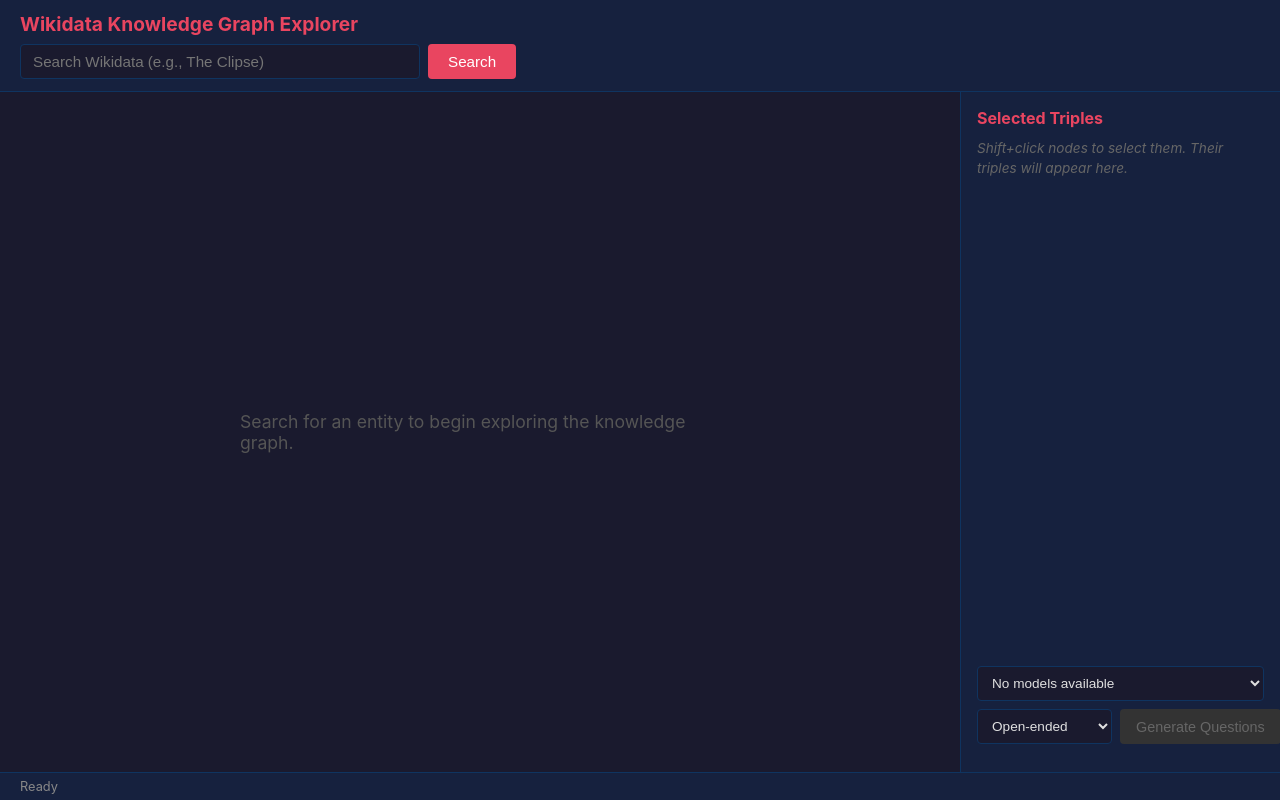
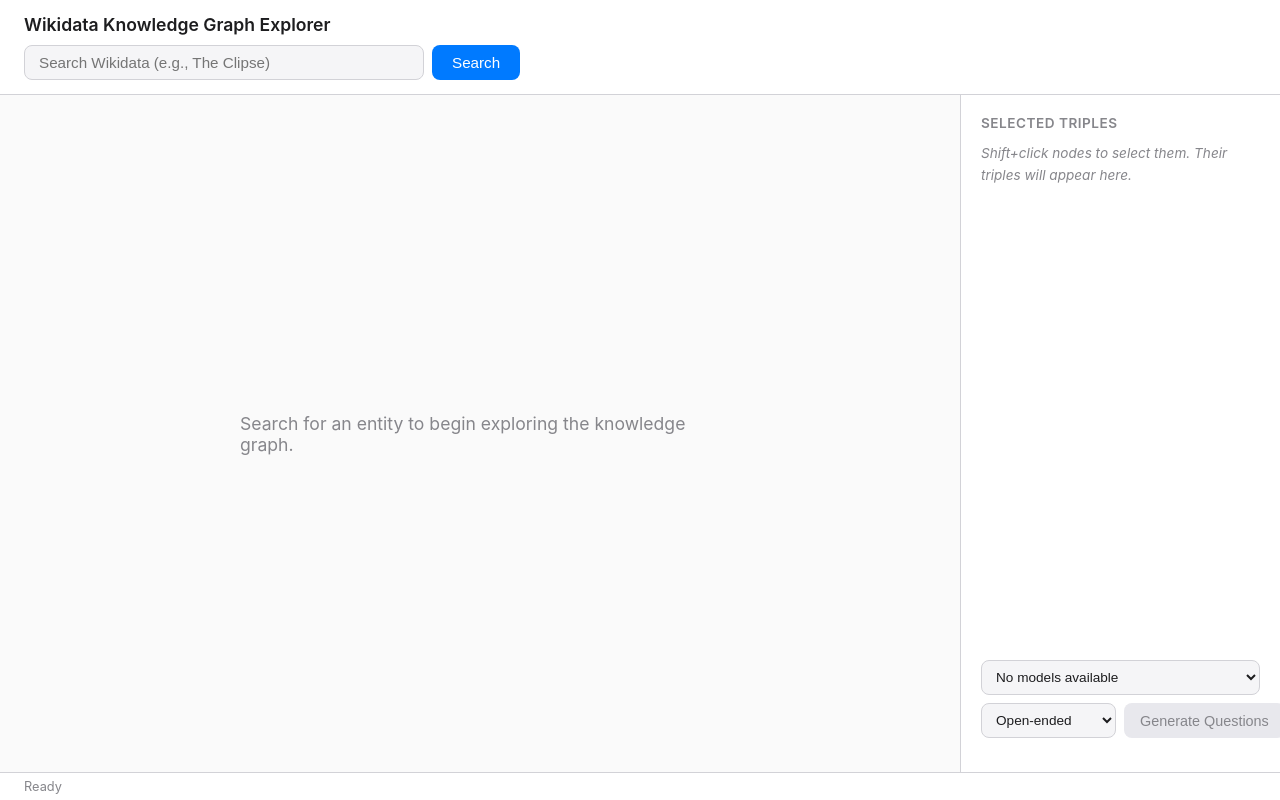
Before and after one commit to joelawalsh01/wikidata-explorer, a Flask app: page / in a window 1280 px wide. Run offline with Flask 3, Linux system fonts and the light colour scheme; data that the repository does not hold is empty; some libraries are stand-ins or nearby versions.

Commit message:
Restyle UI with light Apple-inspired palette
Replace dark navy theme with clean white/gray surfaces, Apple blue
accent (#007aff), 8px radii, subtle focus rings, and iOS system
colors for graph nodes.

Co-Authored-By: Claude Opus 4.6 <noreply@anthropic.com>

```diff
--- a/static/app.js
+++ b/static/app.js
@@ -5,11 +5,11 @@ let selectedNodes = new Set();  // QIDs of shift-selected nodes
 const expandedNodes = new Set(); // QIDs already expanded
 
 const DEPTH_COLORS = {
-    0: '#f08080',  // lightcoral
-    1: '#87ceeb',  // skyblue
-    2: '#90ee90',  // lightgreen
+    0: '#007aff',  // blue — root
+    1: '#5ac8fa',  // teal
+    2: '#34c759',  // green
 };
-const DEPTH_COLOR_DEFAULT = '#dda0dd'; // plum for depth 3+
+const DEPTH_COLOR_DEFAULT = '#af52de'; // purple for depth 3+
 
 const HUB_SITELINKS_THRESHOLD = 50;
 
@@ -30,8 +30,8 @@ function initCytoscape() {
                     'text-wrap': 'wrap',
                     'text-max-width': '100px',
                     'font-size': '11px',
-                    'color': '#e0e0e0',
-                    'text-outline-color': '#1a1a2e',
+                    'color': '#1d1d1f',
+                    'text-outline-color': '#fafafa',
                     'text-outline-width': 2,
                     'background-color': function(ele) {
                         var d = ele.data('depth');
@@ -51,7 +51,7 @@ function initCytoscape() {
                         return ele.data('sitelinks') >= HUB_SITELINKS_THRESHOLD ? 4 : 1;
                     },
                     'border-color': function(ele) {
-                        return ele.data('sitelinks') >= HUB_SITELINKS_THRESHOLD ? '#ffd700' : '#555';
+                        return ele.data('sitelinks') >= HUB_SITELINKS_THRESHOLD ? '#ff9f0a' : '#d2d2d7';
                     },
                 }
             },
@@ -59,7 +59,7 @@ function initCytoscape() {
                 selector: 'node.selected-node',
                 style: {
                     'border-width': 4,
-                    'border-color': '#e94560',
+                    'border-color': '#007aff',
                 }
             },
             {
@@ -67,12 +67,12 @@ function initCytoscape() {
                 style: {
                     'label': 'data(label)',
                     'font-size': '9px',
-                    'color': '#aaa',
+                    'color': '#86868b',
                     'text-rotation': 'autorotate',
-                    'text-outline-color': '#1a1a2e',
+                    'text-outline-color': '#fafafa',
                     'text-outline-width': 1.5,
-                    'line-color': '#444',
-                    'target-arrow-color': '#444',
+                    'line-color': '#c7c7cc',
+                    'target-arrow-color': '#c7c7cc',
                     'target-arrow-shape': 'triangle',
                     'curve-style': 'bezier',
                     'width': 1.5,
--- a/static/style.css
+++ b/static/style.css
@@ -9,21 +9,22 @@ body {
     display: flex;
     flex-direction: column;
     height: 100vh;
-    background: #1a1a2e;
-    color: #e0e0e0;
+    background: #f5f5f7;
+    color: #1d1d1f;
 }
 
 header {
-    padding: 12px 20px;
-    background: #16213e;
-    border-bottom: 1px solid #0f3460;
+    padding: 14px 24px;
+    background: #fff;
+    border-bottom: 1px solid #d2d2d7;
     position: relative;
 }
 
 header h1 {
-    font-size: 1.2rem;
-    margin-bottom: 8px;
-    color: #e94560;
+    font-size: 1.1rem;
+    font-weight: 600;
+    margin-bottom: 10px;
+    color: #1d1d1f;
 }
 
 #search-bar {
@@ -34,43 +35,46 @@ header h1 {
 #search-input {
     flex: 1;
     max-width: 400px;
-    padding: 8px 12px;
-    border: 1px solid #0f3460;
-    border-radius: 4px;
-    background: #1a1a2e;
-    color: #e0e0e0;
+    padding: 8px 14px;
+    border: 1px solid #d2d2d7;
+    border-radius: 8px;
+    background: #f5f5f7;
+    color: #1d1d1f;
     font-size: 0.95rem;
 }
 
 #search-input:focus {
     outline: none;
-    border-color: #e94560;
+    border-color: #007aff;
+    box-shadow: 0 0 0 3px rgba(0, 122, 255, 0.15);
 }
 
 #search-btn {
     padding: 8px 20px;
-    background: #e94560;
+    background: #007aff;
     color: white;
     border: none;
-    border-radius: 4px;
+    border-radius: 8px;
     cursor: pointer;
     font-size: 0.95rem;
+    font-weight: 500;
 }
 
 #search-btn:hover {
-    background: #c73652;
+    background: #0066d6;
 }
 
 #search-results {
     position: absolute;
     top: 100%;
-    left: 20px;
-    right: 20px;
+    left: 24px;
+    right: 24px;
     max-width: 420px;
-    background: #16213e;
-    border: 1px solid #0f3460;
+    background: #fff;
+    border: 1px solid #d2d2d7;
     border-top: none;
-    border-radius: 0 0 4px 4px;
+    border-radius: 0 0 8px 8px;
+    box-shadow: 0 4px 12px rgba(0,0,0,0.08);
     z-index: 100;
     max-height: 300px;
     overflow-y: auto;
@@ -84,27 +88,27 @@ header h1 {
 .search-result-item {
     padding: 10px 14px;
     cursor: pointer;
-    border-bottom: 1px solid #0f3460;
+    border-bottom: 1px solid #f0f0f0;
 }
 
 .search-result-item:hover {
-    background: #0f3460;
+    background: #f5f5f7;
 }
 
 .search-result-item .label {
     font-weight: 600;
-    color: #e0e0e0;
+    color: #1d1d1f;
 }
 
 .search-result-item .qid {
-    color: #888;
+    color: #86868b;
     font-size: 0.85rem;
     margin-left: 6px;
 }
 
 .search-result-item .desc {
     font-size: 0.85rem;
-    color: #aaa;
+    color: #86868b;
     margin-top: 2px;
 }
 
@@ -117,7 +121,7 @@ main {
 #graph-container {
     flex: 1;
     position: relative;
-    background: #1a1a2e;
+    background: #fafafa;
 }
 
 #cy {
@@ -130,72 +134,106 @@ main {
     top: 50%;
     left: 50%;
     transform: translate(-50%, -50%);
-    color: #555;
+    color: #86868b;
     font-size: 1.1rem;
     pointer-events: none;
 }
 
 #sidebar {
     width: 320px;
-    background: #16213e;
-    border-left: 1px solid #0f3460;
-    padding: 16px;
+    background: #fff;
+    border-left: 1px solid #d2d2d7;
+    padding: 20px;
     display: flex;
     flex-direction: column;
     overflow-y: auto;
 }
 
 #sidebar h2 {
-    font-size: 1rem;
-    margin-bottom: 10px;
-    color: #e94560;
+    font-size: 0.85rem;
+    font-weight: 600;
+    text-transform: uppercase;
+    letter-spacing: 0.5px;
+    margin-bottom: 12px;
+    color: #86868b;
 }
 
 #triples-list {
     flex: 1;
     overflow-y: auto;
-    margin-bottom: 12px;
+    margin-bottom: 14px;
     font-size: 0.85rem;
-    line-height: 1.5;
+    line-height: 1.6;
 }
 
 #triples-list .hint {
-    color: #666;
+    color: #86868b;
     font-style: italic;
 }
 
 .triple-item {
     padding: 6px 0;
-    border-bottom: 1px solid #0f3460;
+    border-bottom: 1px solid #f0f0f0;
 }
 
 .triple-item .subject,
 .triple-item .object {
-    color: #7ec8e3;
+    color: #007aff;
 }
 
 .triple-item .predicate {
-    color: #e94560;
+    color: #86868b;
+    font-weight: 500;
+}
+
+#model-select,
+#question-format {
+    padding: 8px 10px;
+    background: #f5f5f7;
+    color: #1d1d1f;
+    border: 1px solid #d2d2d7;
+    border-radius: 8px;
+    font-size: 0.85rem;
+    cursor: pointer;
+}
+
+#model-select:focus,
+#question-format:focus {
+    outline: none;
+    border-color: #007aff;
+    box-shadow: 0 0 0 3px rgba(0, 122, 255, 0.15);
+}
+
+#model-select {
+    width: 100%;
+    margin-bottom: 8px;
+}
+
+#generate-controls {
+    display: flex;
+    gap: 8px;
+    margin-bottom: 14px;
 }
 
 #generate-btn {
     padding: 8px 16px;
-    background: #e94560;
+    background: #007aff;
     color: white;
     border: none;
-    border-radius: 4px;
+    border-radius: 8px;
     cursor: pointer;
     font-size: 0.9rem;
+    font-weight: 500;
     white-space: nowrap;
 }
 
 #generate-btn:hover:not(:disabled) {
-    background: #c73652;
+    background: #0066d6;
 }
 
 #generate-btn:disabled {
-    background: #333;
-    color: #666;
+    background: #e8e8ed;
+    color: #86868b;
     cursor: not-allowed;
 }
 
@@ -206,17 +244,17 @@ main {
 }
 
 #generate-output .loading {
-    color: #e94560;
+    color: #007aff;
     font-style: italic;
 }
 
 #generate-output .error {
-    color: #ff6b6b;
+    color: #ff3b30;
 }
 
 .question-item {
     padding: 8px 0;
-    border-bottom: 1px solid #0f3460;
+    border-bottom: 1px solid #f0f0f0;
 }
 
 .question-raw {
@@ -226,81 +264,43 @@ main {
 .q-tag {
     display: inline-block;
     font-size: 0.7rem;
-    font-weight: 700;
+    font-weight: 600;
     padding: 2px 6px;
-    border-radius: 3px;
+    border-radius: 4px;
     margin-right: 4px;
     vertical-align: middle;
-    letter-spacing: 0.5px;
+    letter-spacing: 0.3px;
 }
 
 .q-tag-recall {
-    background: #2d6a4f;
-    color: #b7e4c7;
+    background: #e8f5e9;
+    color: #2d6a4f;
 }
 
 .q-tag-connect {
-    background: #1d3557;
-    color: #a8dadc;
+    background: #e3f2fd;
+    color: #1565c0;
 }
 
 .q-tag-infer {
-    background: #6a1b4d;
-    color: #f4a6d7;
+    background: #fce4ec;
+    color: #ad1457;
 }
 
 .copy-questions-btn {
     margin-top: 10px;
     padding: 5px 12px;
-    background: #0f3460;
-    color: #e94560;
-    border: 1px solid #e94560;
-    border-radius: 4px;
+    background: #fff;
+    color: #007aff;
+    border: 1px solid #007aff;
+    border-radius: 6px;
     cursor: pointer;
     font-size: 0.8rem;
 }
 
 .copy-questions-btn:hover {
-    background: #e94560;
-    color: #0a1128;
-}
-
-#model-select {
-    width: 100%;
-    padding: 8px 10px;
-    background: #1a1a2e;
-    color: #e0e0e0;
-    border: 1px solid #0f3460;
-    border-radius: 4px;
-    font-size: 0.85rem;
-    cursor: pointer;
-    margin-bottom: 8px;
-}
-
-#model-select:focus {
-    outline: none;
-    border-color: #e94560;
-}
-
-#generate-controls {
-    display: flex;
-    gap: 8px;
-    margin-bottom: 12px;
-}
-
-#question-format {
-    padding: 8px 10px;
-    background: #1a1a2e;
-    color: #e0e0e0;
-    border: 1px solid #0f3460;
-    border-radius: 4px;
-    font-size: 0.85rem;
-    cursor: pointer;
-}
-
-#question-format:focus {
-    outline: none;
-    border-color: #e94560;
+    background: #007aff;
+    color: #fff;
 }
 
 .mcq-options {
@@ -310,24 +310,24 @@ main {
 .mcq-option {
     padding: 4px 8px;
     margin: 3px 0;
-    border-radius: 3px;
+    border-radius: 4px;
     font-size: 0.85rem;
 }
 
 .mcq-option .mcq-letter {
-    font-weight: 700;
+    font-weight: 600;
     margin-right: 4px;
 }
 
 .mcq-correct {
-    background: #2d6a4f;
-    color: #b7e4c7;
+    background: #e8f5e9;
+    color: #2d6a4f;
 }
 
 footer#status-bar {
-    padding: 6px 20px;
-    background: #16213e;
-    border-top: 1px solid #0f3460;
+    padding: 6px 24px;
+    background: #fff;
+    border-top: 1px solid #d2d2d7;
     font-size: 0.8rem;
-    color: #888;
+    color: #86868b;
 }
```
